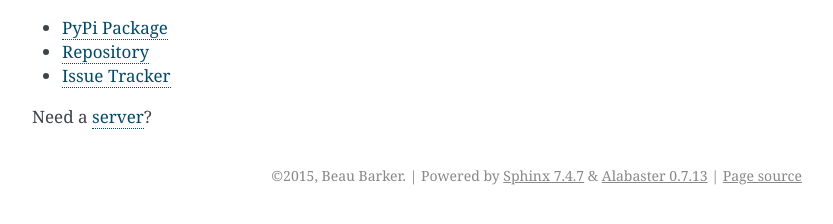
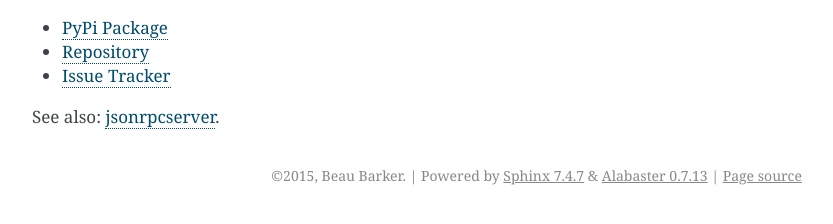
Before and after one commit to explodinglabs/jsonrpcclient, a Sphinx documentation site: the page built from doc/index.rst, in a window 1280 px wide. Shown: the part 322-546 px from the top of the page, without its empty margins (238-1071 px from the left). Built offline with Sphinx 7.4.7, drawn with Linux system fonts in a browser that asks for light colours.

Commit message:
Documentation

```diff
--- a/doc/index.rst
+++ b/doc/index.rst
@@ -16,4 +16,4 @@ Links
 - `Repository <https://bitbucket.org/beau-barker/jsonrpcclient>`_
 - `Issue Tracker <https://bitbucket.org/beau-barker/jsonrpcclient/issues>`_
 
-Need a `server <https://jsonrpcserver.readthedocs.org/>`_?
+See also: `jsonrpcserver <https://jsonrpcserver.readthedocs.org/>`_.
```
